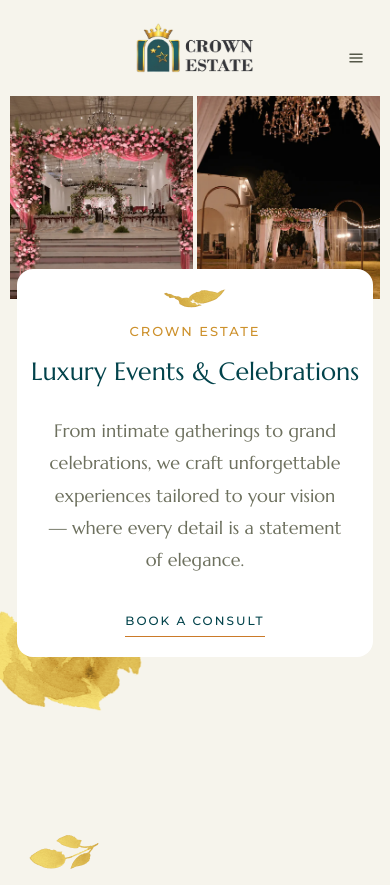
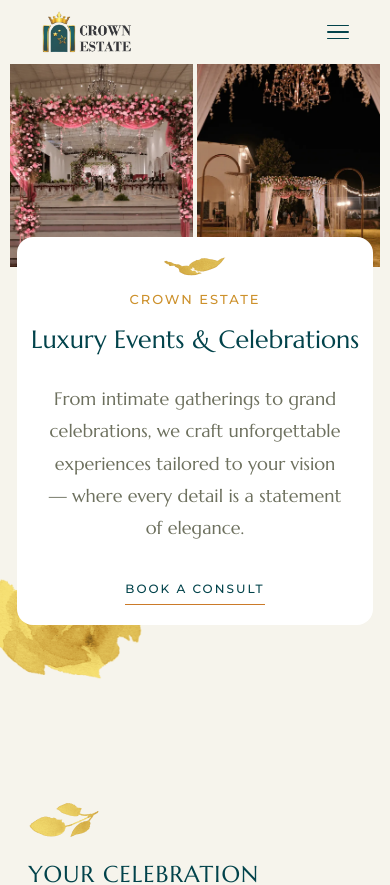
Before and after one commit to vedavyas8688/Crown-Estate, a React (Vite) app: page / in a window 390 px wide. Shown: the top 885 px of the page. Built offline with nearby package versions, Linux system fonts and the light colour scheme.

Commit message:
new changes

```diff
--- a/src/components/Navbar.jsx
+++ b/src/components/Navbar.jsx
@@ -8,27 +8,15 @@
 
   useEffect(() => {
     document.body.classList.toggle('menu-open', mobileOpen)
+    return () => document.body.classList.remove('menu-open')
   }, [mobileOpen])
 
-  // Close mobile menu on every route change
   useEffect(() => {
     setMobileOpen(false)
   }, [location.pathname])
 
-  // Helper: render a top-level link with active highlighting
-  const NavLink = ({ to, children }) => {
-    const isActive =
-      location.pathname === to || (to === '/' && location.pathname === '/home-a')
-    return (
-      <Link
-        to={to}
-        className={`nav-link w-nav-link ${isActive ? 'w--current' : ''}`}
-        onClick={() => setMobileOpen(false)}
-      >
-        {children}
-      </Link>
-    )
-  }
+  const isActive = (to) =>
+    location.pathname === to || (to === '/' && location.pathname === '/home-a')
 
   return (
     <div
@@ -36,31 +24,28 @@
       data-animation="default"
       data-duration="400"
       role="banner"
-      className={`navbar w-nav ${mobileOpen ? 'w--nav-menu-open' : ''}`}
+      className="navbar w-nav"
     >
-      <Link to="/" className="brand-mobile w-nav-brand">
-        <img src="/CE-logo.png" loading="lazy" alt="Lovio" className="logo-mobile" />
-      </Link>
-
-      <nav
-        role="navigation"
-        className="nav-menu w-nav-menu"
-        style={mobileOpen ? { display: 'block' } : undefined}
-      >
+      {/* ─── DESKTOP nav — exact original structure, untouched ── */}
+      <nav role="navigation" className="nav-menu w-nav-menu">
         <div className="w-layout-grid grid-navbar">
           <div
             id="w-node-_07425466-8eb7-6e44-8292-395d2ea97cad-2ea97ca8"
             className="block-navbar"
           >
             {navLinks.left.map((link) => (
-              <NavLink key={link.to} to={link.to}>
+              <Link
+                key={link.to}
+                to={link.to}
+                className={`nav-link w-nav-link${isActive(link.to) ? ' w--current' : ''}`}
+              >
                 {link.label}
-              </NavLink>
+              </Link>
             ))}
           </div>
 
           <Link to="/" className="brand w-nav-brand">
-            <img src="/CE-logo.png" loading="lazy" alt="Lovio" className="logo" />
+            <img src="/CE-logo.png" loading="lazy" alt="Crown Estate" className="logo" />
           </Link>
 
           <div
@@ -68,36 +53,55 @@
             className="block-navbar"
           >
             {navLinks.right.map((link) => (
-              <NavLink key={link.to} to={link.to}>
+              <Link
+                key={link.to}
+                to={link.to}
+                className={`nav-link w-nav-link${isActive(link.to) ? ' w--current' : ''}`}
+              >
                 {link.label}
-              </NavLink>
+              </Link>
             ))}
           </div>
         </div>
       </nav>
 
-      {/* Mobile hamburger */}
-      <div
-        className={`menu-button w-nav-button ${mobileOpen ? 'w--open' : ''}`}
-        role="button"
-        tabIndex="0"
-        aria-label="menu"
-        aria-expanded={mobileOpen}
-        onClick={() => setMobileOpen((v) => !v)}
-        onKeyDown={(e) => {
-          if (e.key === 'Enter' || e.key === ' ') {
-            e.preventDefault()
-            setMobileOpen((v) => !v)
-          }
-        }}
+      {/* ─── MOBILE bar — logo left, burger right ─────────────── */}
+      <div className="ce-mobile-bar">
+        <Link to="/" className="ce-mobile-bar__logo" onClick={() => setMobileOpen(false)}>
+          <img src="/CE-logo.png" loading="lazy" alt="Crown Estate" />
+        </Link>
+
+        <button
+          className={`ce-mobile-bar__burger${mobileOpen ? ' ce-mobile-bar__burger--open' : ''}`}
+          onClick={() => setMobileOpen((v) => !v)}
+          aria-label={mobileOpen ? 'Close menu' : 'Open menu'}
+          aria-expanded={mobileOpen}
+          aria-controls="ce-mobile-menu"
+        >
+          <span />
+          <span />
+          <span />
+        </button>
+      </div>
+
+      {/* ─── MOBILE dropdown — below bar only ─────────────────── */}
+      <nav
+        id="ce-mobile-menu"
+        className={`ce-mobile-menu${mobileOpen ? ' ce-mobile-menu--open' : ''}`}
+        aria-hidden={!mobileOpen}
       >
-        <img
-          src={mobileOpen ? '/images/close.svg' : '/images/menu.svg'}
-          loading="lazy"
-          alt=""
-          className="menu-image"
-        />
-      </div>
+        {[...navLinks.left, ...navLinks.right].map((link) => (
+          <Link
+            key={link.to}
+            to={link.to}
+            className={`ce-mobile-menu__link${isActive(link.to) ? ' ce-mobile-menu__link--active' : ''}`}
+            onClick={() => setMobileOpen(false)}
+            tabIndex={mobileOpen ? 0 : -1}
+          >
+            {link.label}
+          </Link>
+        ))}
+      </nav>
     </div>
   )
 }
--- a/src/styles/globals.css
+++ b/src/styles/globals.css
@@ -821,3 +821,140 @@
     order: 1;
   }
 }
+
+/* ============================================================
+   CROWN ESTATE — MOBILE NAVBAR ADDITIONS
+   Desktop (.navbar / .nav-menu / .grid-navbar) never touched.
+   ============================================================ */
+
+/* Hide new mobile elements everywhere by default */
+.ce-mobile-bar  { display: none; }
+.ce-mobile-menu { display: none; }
+
+/* ── Mobile / Tablet  ≤ 991px ─────────────────────────────── */
+@media (max-width: 991px) {
+
+  /* Hide Webflow desktop nav */
+  .navbar .nav-menu { display: none !important; }
+
+  /* Navbar becomes a 64px bar — dropdown sits below it */
+  .navbar {
+    position: relative;
+    height: 64px;
+    display: flex;
+    align-items: center;
+  }
+
+  /* ── Bar: logo extreme-left, burger extreme-right ─────── */
+  .ce-mobile-bar {
+    display: flex;
+    align-items: center;
+    justify-content: space-between;
+    width: 100%;
+    height: 64px;
+    padding: 0 20px;
+  }
+
+  .ce-mobile-bar__logo {
+    display: flex;
+    align-items: center;
+    text-decoration: none;
+    flex-shrink: 0;
+    /* no margin, no auto — sits at the absolute left edge */
+  }
+  .ce-mobile-bar__logo img {
+    height: 42px;
+    width: auto;
+    display: block;
+  }
+
+  /* ── Burger button ─────────────────────────────────────── */
+  .ce-mobile-bar__burger {
+    display: flex;
+    flex-direction: column;
+    align-items: center;
+    justify-content: center;
+    gap: 5px;
+    width: 44px;
+    height: 44px;
+    background: none;
+    border: none;
+    cursor: pointer;
+    padding: 0;
+    flex-shrink: 0;
+  }
+  .ce-mobile-bar__burger span {
+    display: block;
+    width: 22px;
+    height: 1.5px;
+    background-color: var(--heading, #2a2a22);
+    border-radius: 2px;
+    transform-origin: center;
+    transition: transform 350ms cubic-bezier(0.22, 1, 0.36, 1),
+                opacity   250ms ease;
+  }
+  /* Morph bars → × */
+  .ce-mobile-bar__burger--open span:nth-child(1) { transform: translateY(6.5px) rotate(45deg); }
+  .ce-mobile-bar__burger--open span:nth-child(2) { opacity: 0; transform: scaleX(0); }
+  .ce-mobile-bar__burger--open span:nth-child(3) { transform: translateY(-6.5px) rotate(-45deg); }
+
+  /* ── Dropdown: anchored to bottom of the 64px bar ──────── */
+  .ce-mobile-menu {
+    display: block;
+    position: absolute;
+    top: 64px;          /* exactly the bar height */
+    left: 0;
+    right: 0;
+    z-index: 9999;      /* above all page content */
+    background-color: var(--background, #faf9f6);
+    border-top: 1px solid var(--border, #e4dfd6);
+    border-bottom: 1px solid var(--border, #e4dfd6);
+
+    /* Closed */
+    max-height: 0;
+    overflow: hidden;
+    visibility: hidden;
+    transition: max-height 400ms cubic-bezier(0.22, 1, 0.36, 1),
+                visibility  0s     400ms;
+  }
+  .ce-mobile-menu--open {
+    max-height: 400px;
+    visibility: visible;
+    transition: max-height 400ms cubic-bezier(0.22, 1, 0.36, 1),
+                visibility  0s     0s;
+  }
+
+  /* ── Links ─────────────────────────────────────────────── */
+  .ce-mobile-menu__link {
+    display: block;
+    text-align: center;
+    font-family: Montserrat, sans-serif;
+    font-size: 10.5px;
+    font-weight: 500;
+    letter-spacing: 3px;
+    text-transform: uppercase;
+    text-decoration: none;
+    color: var(--heading, #2a2a22);
+    padding: 16px 20px;
+    opacity: 0;
+    transform: translateY(6px);
+    transition: color     200ms ease,
+                opacity   280ms ease,
+                transform 280ms cubic-bezier(0.22, 1, 0.36, 1);
+  }
+  .ce-mobile-menu--open .ce-mobile-menu__link              { opacity: 1; transform: translateY(0); }
+  .ce-mobile-menu--open .ce-mobile-menu__link:nth-child(1) { transition-delay: 60ms;  }
+  .ce-mobile-menu--open .ce-mobile-menu__link:nth-child(2) { transition-delay: 110ms; }
+  .ce-mobile-menu--open .ce-mobile-menu__link:nth-child(3) { transition-delay: 160ms; }
+  .ce-mobile-menu--open .ce-mobile-menu__link:nth-child(4) { transition-delay: 210ms; }
+  .ce-mobile-menu--open .ce-mobile-menu__link:nth-child(5) { transition-delay: 260ms; }
+
+  .ce-mobile-menu__link--active { color: var(--accent, #8a7a5c); }
+}
+
+/* ── Reduced motion ─────────────────────────────────────── */
+@media (prefers-reduced-motion: reduce) {
+  .ce-mobile-bar__burger span,
+  .ce-mobile-menu,
+  .ce-mobile-menu__link { transition: none; }
+}
```
Also changed, not shown: public/CE-logo1.jpeg (added).
